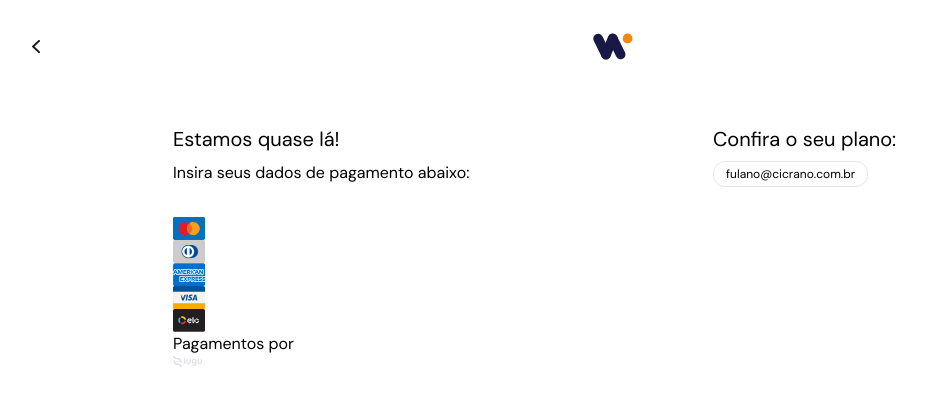
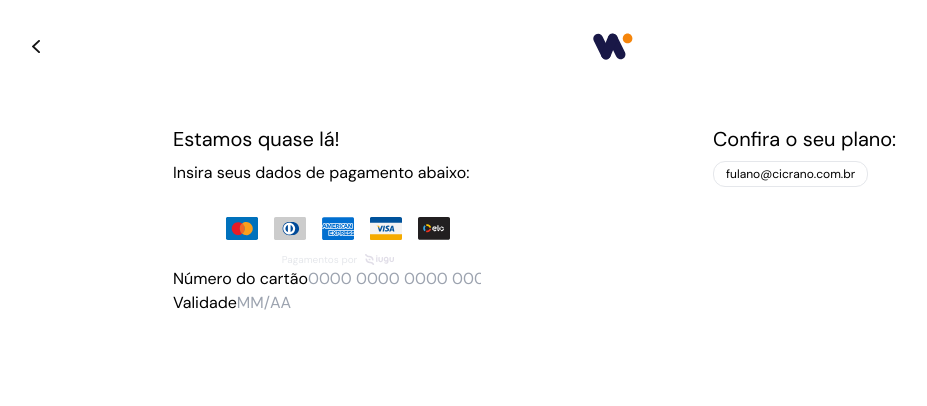
Before and after one commit to hilquias-kil/checkout-app, a Next.js app: page / in a window 1280 px wide. Shown: the top 406 px of the page, without its empty margins (32-959 px from the left). Built offline with nearby package versions, Linux system fonts and the light colour scheme.

Commit message:
ADD: cards flags component and css

```diff
--- /dev/null
+++ b/src/components/CardsFlags/CardsFlags.tsx
@@ -0,0 +1,24 @@
+import Image from "next/image";
+
+export function CardsFlags() {
+  return (
+    <>
+      <div className="flex gap-4 mb-3 justify-center">
+        <Image src="/master.svg" alt="Mastercard" width={32} height={23} />
+        <Image src="/diners.svg" alt="Diners club" width={32} height={23} />
+        <Image
+          src="/american_express.svg"
+          alt="American express"
+          width={32}
+          height={23}
+        />
+        <Image src="/visa.svg" alt="Visa" width={32} height={23} />
+        <Image src="/elo.svg" alt="Elo" width={32} height={23} />
+      </div>
+      <p className="flex items-center gap-2 justify-center">
+        <span className="text-[10px] text-gray-200">Pagamentos por</span>
+        <Image src="/iugu.svg" alt="Iugu" width={29} height={11} />
+      </p>
+    </>
+  );
+}
--- /dev/null
+++ b/src/components/CardsFlags/index.ts
@@ -0,0 +1 @@
+export * from "./CardsFlags"
--- a/src/components/CreditCardForm/CreditCardForm.tsx
+++ b/src/components/CreditCardForm/CreditCardForm.tsx
@@ -1,24 +1,17 @@
-import Image from "next/image";
+import { CardsFlags } from "../CardsFlags";
 
 export function CreditCardForm() {
   return (
     <form>
+      <CardsFlags />
       <div>
-        <Image src="/master.svg" alt="Mastercard" width={32} height={23} />
-        <Image src="/diners.svg" alt="Diners club" width={32} height={23} />
-        <Image
-          src="/american_express.svg"
-          alt="American express"
-          width={32}
-          height={23}
-        />
-        <Image src="/visa.svg" alt="Visa" width={32} height={23} />
-        <Image src="/elo.svg" alt="Elo" width={32} height={23} />
+        <label htmlFor="card-number">Número do cartão</label>
+        <input type="number" placeholder="0000 0000 0000 0000" />
       </div>
-      <p>
-        Pagamentos por{" "}
-        <Image src="/iugu.svg" alt="Iugu" width={29} height={11} />
-      </p>
+      <div>
+      <label htmlFor="card-expire">Validade</label>
+      <input type="text" placeholder="MM/AA" />
+      </div>
     </form>
   );
 }
--- a/src/components/icons/ArrowLeft.tsx
+++ b/src/components/icons/ArrowLeft.tsx
@@ -3,9 +3,9 @@ export function ArrowLeft() {
     <svg xmlns="http://www.w3.org/2000/svg" width="8" height="13" fill="none">
       <path
         fill="#151516"
-        fill-rule="evenodd"
+        fillRule="evenodd"
         d="M6.358 12.735.195 6.941a.597.597 0 0 1 0-.882L6.358.265a1.006 1.006 0 0 1 1.36 0 .867.867 0 0 1 0 1.278L2.446 6.5l5.272 4.956a.868.868 0 0 1 0 1.28 1.006 1.006 0 0 1-1.36 0Z"
-        clip-rule="evenodd"
+        clipRule="evenodd"
       />
     </svg>
   );
```
